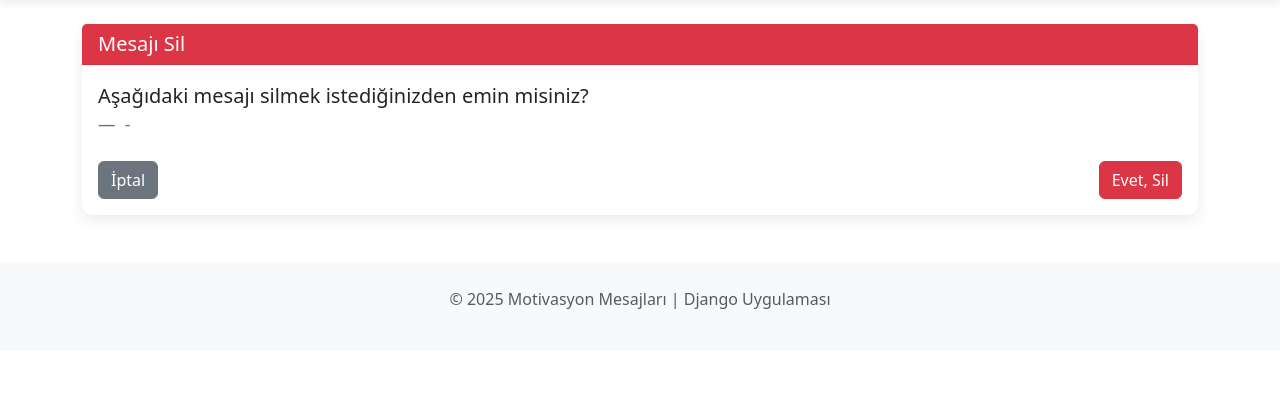
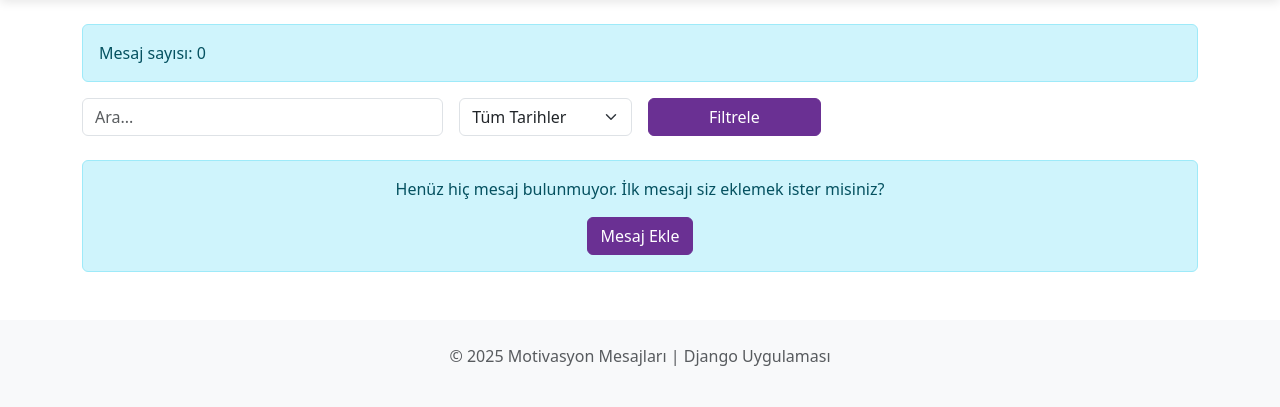
Before and after one commit to Eliffeyzaunal/web_lab_motivasyon, a Django app: page / in a window 1280 px wide. Shown: the part 56-463 px from the top of the page. Run offline with Django 5.2, Linux system fonts and the light colour scheme; data that the repository does not hold is empty.

Commit message:
mesaj listesine ait html dosyası güncellendi

```diff
--- a/mesajlar/templates/mesajlar/mesaj_listesi.html
+++ b/mesajlar/templates/mesajlar/mesaj_listesi.html
@@ -3,27 +3,56 @@
 {% block title %}Mesaj Sil - Motivasyon Mesajları{% endblock %}
 
 {% block content %}
-    <div class="card">
-        <div class="card-header bg-danger text-white">
-            <h5 class="mb-0">Mesajı Sil</h5>
+    <!-- Debug bilgisi -->
+    <div class="alert alert-info">
+        Mesaj sayısı: {{ mesajlar|length }}
+    </div>
+
+    <!-- Filtreleme formu -->
+    <form method="get" class="mb-4">
+        <div class="row g-3">
+            <div class="col-md-4">
+                <input type="text" name="arama" class="form-control" placeholder="Ara..."
+                       value="{{ arama_sorgusu }}">
+            </div>
+            <div class="col-md-2">
+                <select name="tarih" class="form-select">
+                    <option value="">Tüm Tarihler</option>
+                    <option value="bugun" {% if tarih_filtresi == 'bugun' %}selected{% endif %}>Bugün</option>
+                    <option value="hafta" {% if tarih_filtresi == 'hafta' %}selected{% endif %}>Bu Hafta</option>
+                    <option value="ay" {% if tarih_filtresi == 'ay' %}selected{% endif %}>Bu Ay</option>
+                </select>
+            </div>
+            <div class="col-md-2">
+                <button type="submit" class="btn btn-primary w-100">Filtrele</button>
+            </div>
         </div>
-        <div class="card-body">
-            <p class="lead">Aşağıdaki mesajı silmek istediğinizden emin misiniz?</p>
+    </form>
 
-            <blockquote class="blockquote">
-                <p class="mb-0">{{ mesaj.baslik }}</p>
-                <footer class="blockquote-footer">
-                    <cite title="Yazar">{{ mesaj.yazar.username }}</cite> - {{ mesaj.tarih|date:"d.m.Y H:i" }}
-                </footer>
-            </blockquote>
-
-            <form method="post">
-                {% csrf_token %}
-                <div class="d-flex justify-content-between mt-4">
-                    <a href="{% url 'mesaj_detay' mesaj.pk %}" class="btn btn-secondary">İptal</a>
-                    <button type="submit" class="btn btn-danger">Evet, Sil</button>
+    <!-- Mesaj listesi -->
+    {% if mesajlar %}
+        <div class="row">
+            {% for mesaj in mesajlar %}
+                <div class="col-md-4 mb-4">
+                    <div class="card h-100">
+                        <div class="card-body">
+                            <h5 class="card-title">{{ mesaj.baslik }}</h5>
+                            <p class="card-text">{{ mesaj.icerik|truncatewords:20 }}</p>
+                        </div>
+                        <div class="card-footer">
+                            <small class="text-muted">
+                                {{ mesaj.yazar.username }} - {{ mesaj.tarih|date:"d.m.Y" }}
+                            </small>
+                            <a href="{% url 'mesaj_detay' mesaj.pk %}" class="btn btn-sm btn-primary float-end">Detay</a>
+                        </div>
+                    </div>
                 </div>
-            </form>
+            {% endfor %}
         </div>
-    </div>
-{% endblock %}
+    {% else %}
+        <div class="alert alert-info text-center">
+            <p>Henüz hiç mesaj bulunmuyor. İlk mesajı siz eklemek ister misiniz?</p>
+            <a href="{% url 'mesaj_ekle' %}" class="btn btn-primary">Mesaj Ekle</a>
+        </div>
+    {% endif %}
+{% endblock %}
```
